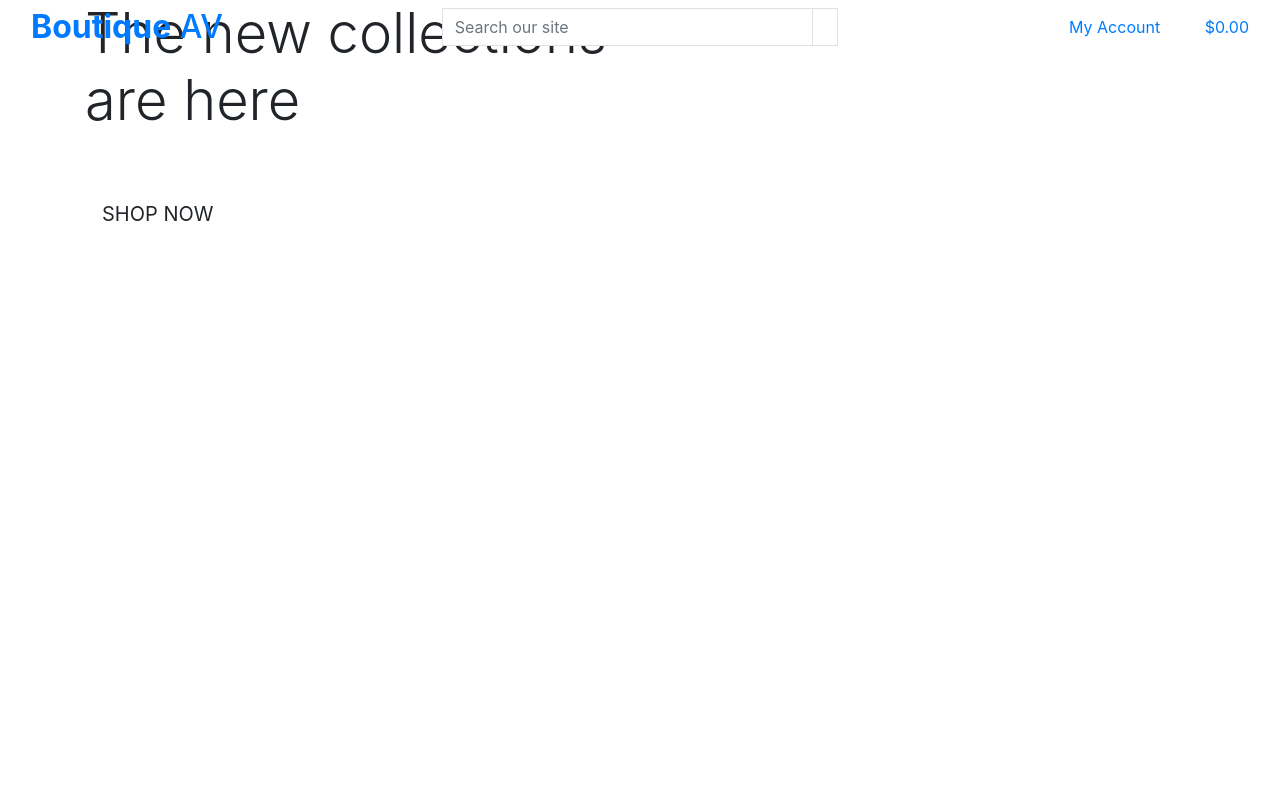
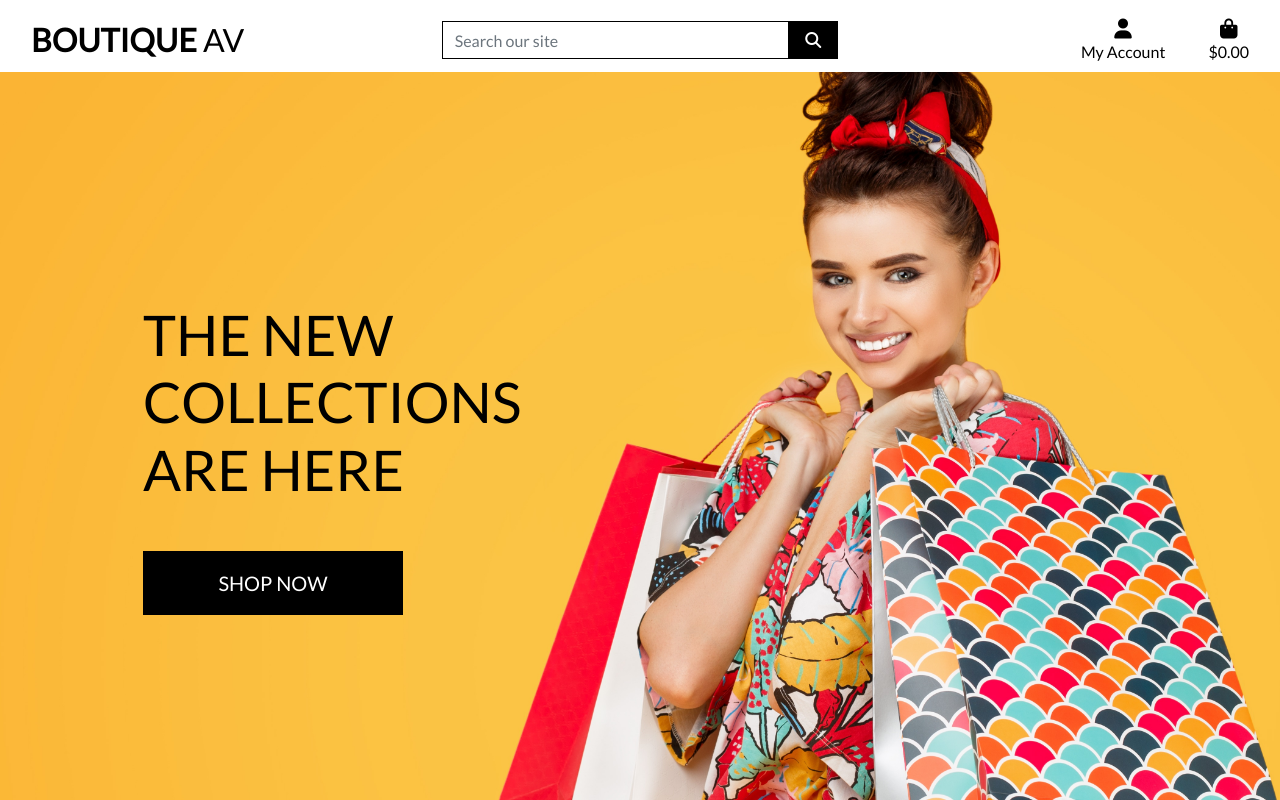
Before and after one commit to atvars/boutique-av-v1, a Django app: page / in a window 1280 px wide. Run offline with Django 3.2, Linux system fonts and the light colour scheme; some libraries are stand-ins or nearby versions.

Commit message:
completed home page header and css

```diff
--- a/boutique_av/settings.py
+++ b/boutique_av/settings.py
@@ -143,3 +143,7 @@ USE_TZ = True
 # https://docs.djangoproject.com/en/3.0/howto/static-files/
 
 STATIC_URL = '/static/'
+STATICFILES_DIRS = (os.path.join(BASE_DIR, 'static'),)
+
+MEDIA_URL = '/media/'
+MEDIA_ROOT = os.path.join(BASE_DIR, 'media')
--- a/boutique_av/urls.py
+++ b/boutique_av/urls.py
@@ -15,9 +15,11 @@ Including another URLconf
 """
 from django.contrib import admin
 from django.urls import path, include
+from django.conf import settings
+from django.conf.urls.static import static
 
 urlpatterns = [
     path('admin/', admin.site.urls),
     path('accounts/', include('allauth.urls')),
     path('', include('home.urls')),
-]
+] + static(settings.MEDIA_URL, document_root=settings.MEDIA_ROOT)
--- a/home/templates/home/index.html
+++ b/home/templates/home/index.html
@@ -14,7 +14,7 @@
         <div class="row h-100">
             <div class="col-7 col-md-6 my-auto">
                 <h1 class="display-4 logo-font text-black">
-                    The new collections are here
+                 The new collections are here
                 </h1>
                 <div class="my-5">
                     <h4>
--- /dev/null
+++ b/static/css/base.css
@@ -0,0 +1,81 @@
+html {
+    height: 100%;
+}
+
+body {
+    background: url('/media/homepage_background_cropped.jpg') no-repeat center center fixed;
+    background-size: cover;
+    height: calc(100vh - 164px);
+    color: #555;
+    font-family: 'Lato';
+}
+
+/* from Bulma */
+.icon {
+    align-items: center;
+    display: inline-flex;
+    justify-content: center;
+    height: 1.5rem;
+    width: 1.5rem;
+}
+
+.logo-font {
+    text-transform: uppercase;
+}
+
+.main-logo-link {
+    width: fit-content;
+}
+
+.shop-now-button {
+    background: black;
+    color: white;
+    min-width: 260px;
+}
+
+.btn-black {
+    background: black;
+    color: white;
+}
+
+.shop-now-button:hover,
+.shop-now-button:active,
+.shop-now-button:focus,
+.btn-black:hover,
+.btn-black:active,
+.btn-black:focus {
+    background: #222;
+    color: white;
+}
+
+.text-black {
+    color: #000 !important;
+}
+
+.border-black {
+    border: 1px solid black !important;
+}
+
+/* -------------------------------- Media Queries */
+
+/* Slightly larger container on xl screens */
+@media (min-width: 1200px) {
+  .container {
+    max-width: 80%;
+  }
+}
+
+/* fixed top navbar only on medium and up */
+@media (min-width: 992px) {
+    .fixed-top-desktop-only {
+        position: fixed;
+        top: 0;
+        right: 0;
+        left: 0;
+        z-index: 1030;
+    }
+
+    .header-container {
+        padding-top: 164px;
+    }
+}
--- a/templates/base.html
+++ b/templates/base.html
@@ -15,12 +15,15 @@
 
     {% block corecss %}
         <link rel="stylesheet" href="https://stackpath.bootstrapcdn.com/bootstrap/4.4.1/css/bootstrap.min.css" integrity="sha384-Vkoo8x4CGsO3+Hhxv8T/Q5PaXtkKtu6ug5TOeNV6gBiFeWPGFN9MuhOf23Q9Ifjh" crossorigin="anonymous">
+        <link rel="stylesheet" href="https://fonts.googleapis.com/css?family=Lato&display=swap">
+        <link rel="stylesheet" href="{% static 'css/base.css' %}">
     {% endblock %}
 
     {% block extra_css %}
     {% endblock %}
 
     {% block corejs %}
+        <script src="https://kit.fontawesome.com/97890494a4.js" crossorigin="anonymous"></script>
         <script src="https://code.jquery.com/jquery-3.4.1.slim.min.js" integrity="sha384-J6qa4849blE2+poT4WnyKhv5vZF5SrPo0iEjwBvKU7imGFAV0wwj1yYfoRSJoZ+n" crossorigin="anonymous"></script>
         <script src="https://cdn.jsdelivr.net/npm/popper.js@1.16.0/dist/umd/popper.min.js" integrity="sha384-Q6E9RHvbIyZFJoft+2mJbHaEWldlvI9IOYy5n3zV9zzTtmI3UksdQRVvoxMfooAo" crossorigin="anonymous"></script>
         <script src="https://stackpath.bootstrapcdn.com/bootstrap/4.4.1/js/bootstrap.min.js" integrity="sha384-wfSDF2E50Y2D1uUdj0O3uMBJnjuUD4Ih7YwaYd1iqfktj0Uod8GCExl3Og8ifwB6" crossorigin="anonymous"></script>
@@ -33,7 +36,7 @@
   </head>
   <body>
     <header class="container-fluid fixed-top">
-        <div class="row">
+        <div id="topnav" class="row bg-white pt-lg-2 d-none d-lg-flex">
             <div class="col-12 col-lg-4 my-auto py-1 py-lg-0 text-center text-lg-left">
                 <a href="{% url 'home' %}" class="nav-link main-logo-link">
                     <h2 class="logo-font text-black my-0"><strong>Boutique</strong> AV</h2>
```
Also changed, not shown: media/homepage_background_cropped.jpg (added).
